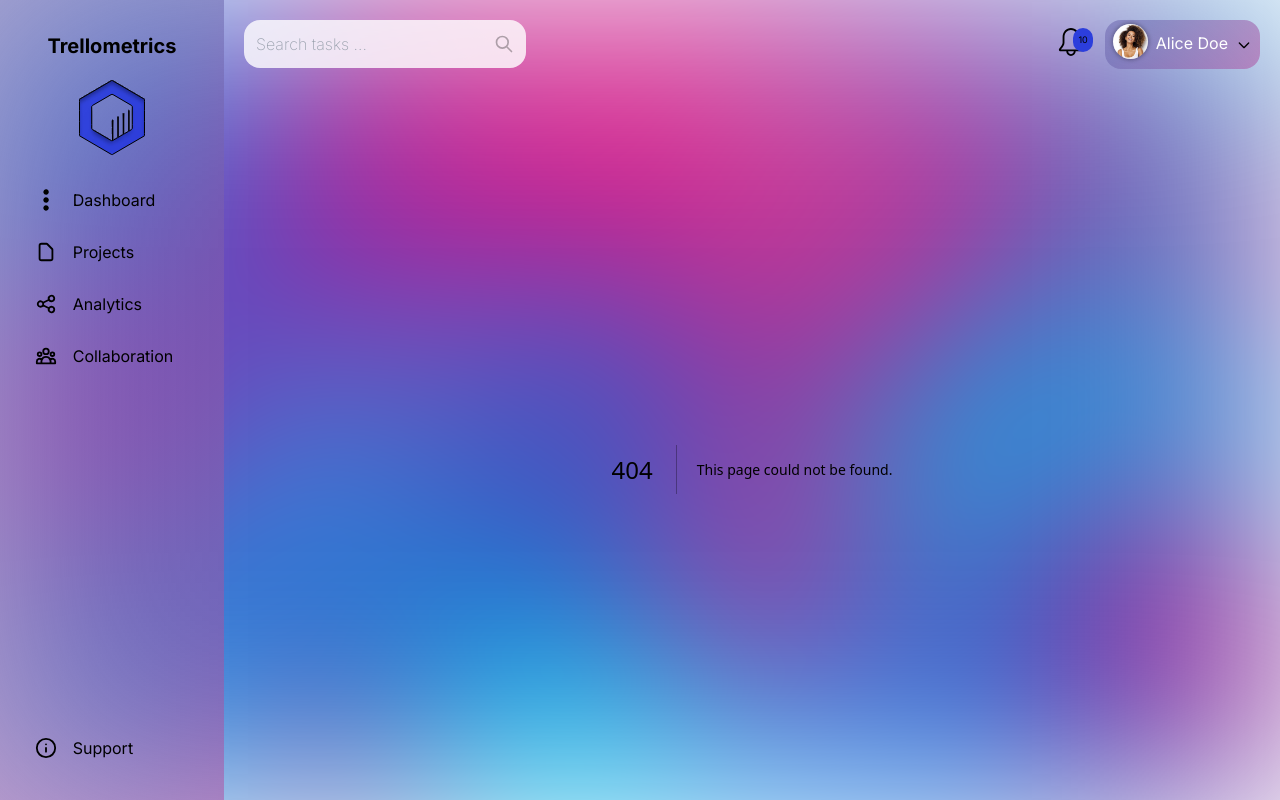
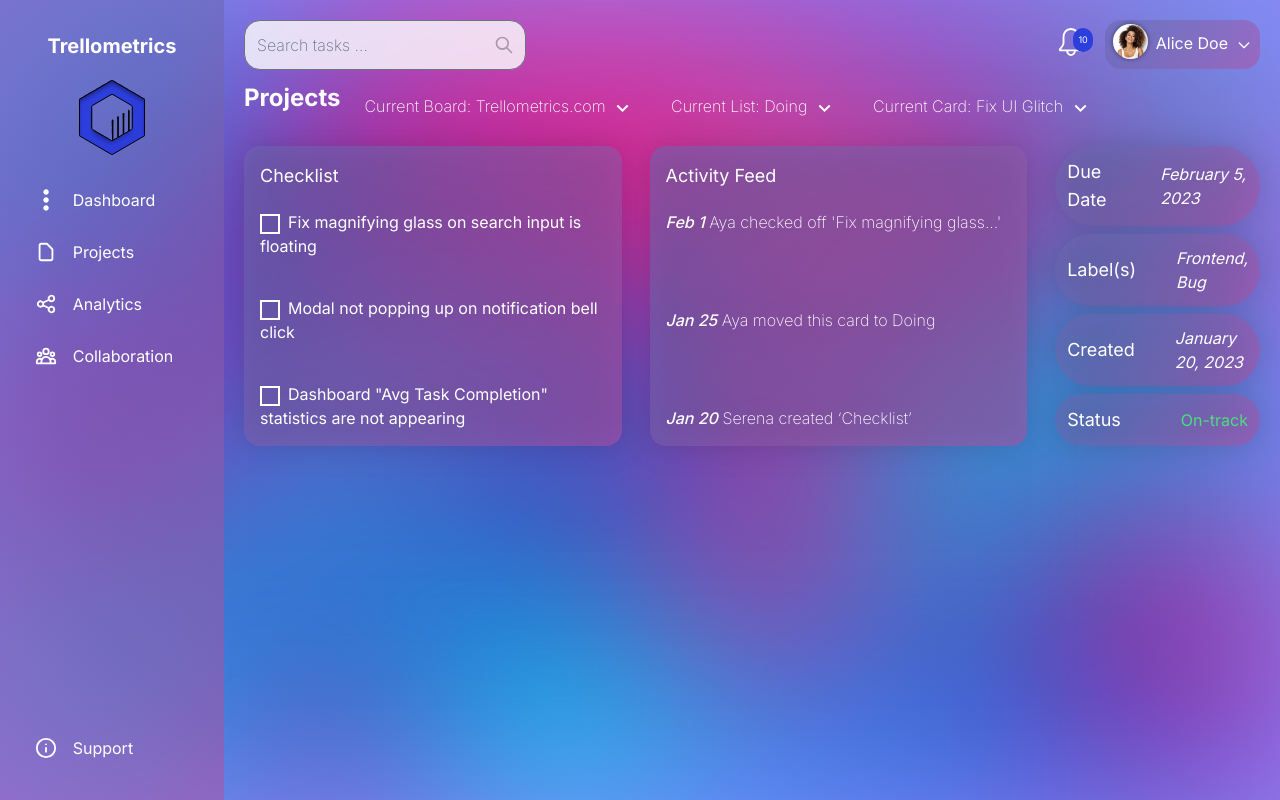
Before and after one commit to pixelRena/Trello-Dashboard, a Next.js app: page /projects in a window 1280 px wide. Before the commit this address had no page. Built offline with nearby package versions, Linux system fonts and the light colour scheme.

Commit message:
Created separate card for project information

```diff
--- /dev/null
+++ b/components/board-dropdown-items/card-items.component.jsx
@@ -0,0 +1,9 @@
+export default function CardItems() {
+    return(
+        <>
+            <button className="block hover:opacity-70 board-item pt-1 pr-2 w-full">Reusable Components</button>
+            <button className="block hover:opacity-70 board-item pt-1 pr-2 w-full">Loading SVG</button>
+            <button className="block hover:opacity-70 board-item pt-1 pr-2 w-full">Bug with API fetch</button>
+        </>
+    );
+}
--- /dev/null
+++ b/components/board-dropdown-items/list-items.component.jsx
@@ -0,0 +1,10 @@
+export default function ListItems() {
+    return(
+        <>
+            <button className="block hover:opacity-70 board-item pt-1 pr-2 w-full">To Do</button>
+            <button className="block hover:opacity-70 board-item pt-1 pr-2 w-full">Testing</button>
+            <button className="block hover:opacity-70 board-item pt-1 pr-2 w-full">Completed</button>
+            <button className="block hover:opacity-70 board-item pt-1 pr-2 w-full">Touch-ups</button>
+        </>
+    );
+}
--- a/components/board-dropdown/board-dropdown.component.jsx
+++ b/components/board-dropdown/board-dropdown.component.jsx
@@ -1,21 +1,51 @@
 import { useContext } from "react";
+import { useRouter } from "next/router";
 import { BoardContext } from "@/context/board.context";
 import { BiChevronDown } from "react-icons/bi";
-import BoardItems from "../board-items/board-items.component";
+import BoardItems from "../board-dropdown-items/board-items.component";
+import ListItems from "../board-dropdown-items/list-items.component";
+import CardItems from "../board-dropdown-items/card-items.component";
 
 export default function BoardDropdown() {
-    const { isBoardOpen, setIsBoardOpen } = useContext(BoardContext);
+    const router = useRouter();
+    const {
+        isBoardOpen, setIsBoardOpen,
+        isListOpen, setIsListOpen,
+        isCardOpen, setIsCardOpen } = useContext(BoardContext);
     // To be removed with api implementation
     const boardName = "Trellometrics.com";
+    const listName = "Doing";
+    const cardName = "Fix UI Glitch";
 
     return(
         <div className="relative font-extralight w-full text-center ">
-            <div className={`absolute rounded-2xl lg:w-fit w-full ${isBoardOpen && "bg-primary-color backdrop-blur-2xl"}`}>
-                <button className={`pt-1 pr-2 pl-2 text-l border-b-[1px] border-transparent ${!isBoardOpen &&  "lg:hover:border-white"}`} onClick={() => setIsBoardOpen(!isBoardOpen)} onBlur={() => setIsBoardOpen(false)}>Current Board: {boardName} <BiChevronDown className="inline" size={25}/></button>
-                <div className={`relative board-dropdown pt-1 pb-1 ${!isBoardOpen && "hidden"}`}>
-                    <div className="pr-2 pl-2 font-medium">Select a board:</div>
-                    <BoardItems/>
+            <div className="absolute pt-2 flex flex-col lg:pt-auto lg:gap-5 w-full lg:w-fit lg:flex-row">
+                <div className={`${isBoardOpen && "rounded-2xl bg-primary-color backdrop-blur-2xl"}`}>
+                    <button className={`pt-1 ml-2 mr-2 text-l border-b-[1px] border-transparent ${!isBoardOpen &&  "lg:hover:border-white"}`} onClick={() => setIsBoardOpen(!isBoardOpen)} onBlur={() => setIsBoardOpen(false)}>Current Board: {boardName} <BiChevronDown className="inline" size={25}/></button>
+                    <div className={`relative board-dropdown pt-1 pb-1 ${!isBoardOpen && "hidden"}`}>
+                        <div className="pr-2 pl-2 font-medium">Select a board:</div>
+                        <BoardItems/>
+                    </div>
                 </div>
+                { router.pathname === "/projects" && (
+                    <>
+                    <div className={`${isListOpen && "rounded-2xl bg-primary-color backdrop-blur-2xl"}`}>
+                        <button className={`pt-1 ml-2 mr-2 text-l border-b-[1px] border-transparent ${!isListOpen &&  "lg:hover:border-white"}`} onClick={() => setIsListOpen(!isListOpen)} onBlur={() => setIsListOpen(false)}>Current List: {listName} <BiChevronDown className="inline" size={25}/></button>
+                        <div className={`relative list-dropdown pt-1 pb-1 ${!isListOpen && "hidden"}`}>
+                            <div className="pr-2 pl-2 font-medium">Select a list:</div>
+                            <ListItems/>
+                        </div>
+                    </div>
+                    <div className={`${isCardOpen && "rounded-2xl bg-primary-color backdrop-blur-2xl"}`}>
+                        <button className={`pt-1 ml-2 mr-2 text-l border-b-[1px] border-transparent ${!isCardOpen &&  "lg:hover:border-white"}`} onClick={() => setIsCardOpen(!isCardOpen)} onBlur={() => setIsCardOpen(false)}>Current Card: {cardName} <BiChevronDown className="inline" size={25}/></button>
+                        <div className={`relative list-dropdown pt-1 pb-1 ${!isCardOpen && "hidden"}`}>
+                            <div className="pr-2 pl-2 font-medium">Select a card:</div>
+                            <CardItems/>
+                        </div>
+                    </div>
+                    </>
+                    )
+                }
             </div>
         </div>
     );
--- /dev/null
+++ b/components/card-template/projects-info-card-template.component.jsx
@@ -0,0 +1,8 @@
+export default function ProjectsInfoCardTemplate({title, children}) {
+    return(
+        <div className="p-3 gap-10 flex flex-row items-center justify-between w-full bg-primary-color h-fit drop-shadow-primary rounded-full">
+            <header className="text-lg">{title}</header>
+            <div className="italic">{children}</div>
+        </div>
+    );
+};
--- a/components/sidebar.component.jsx
+++ b/components/sidebar.component.jsx
@@ -26,7 +26,7 @@ export default function Sidebar() {
                     <span className="mx-4">Dashboard</span>
                 </Link>
 
-                <Link className="flex items-center px-4 py-2 hover:bg-white/25 transition ease-in-out duration-300 rounded-md  mb-3" href="#" onClick={() => setMenuOpen(false)}>
+                <Link className="flex items-center px-4 py-2 hover:bg-white/25 transition ease-in-out duration-300 rounded-md  mb-3" href="/projects" onClick={() => setMenuOpen(false)}>
                     <HiOutlineDocument size={22}/>
                     <span className="mx-4">Projects</span>
                 </Link>
--- a/context/board.context.jsx
+++ b/context/board.context.jsx
@@ -3,11 +3,17 @@ import { createContext, useState } from "react";
 export const BoardContext = createContext({
     isBoardOpen: false,
     setIsBoardOpen: () => {},
+    isListOpen: false,
+    setIsListOpen: () => {},
+    isCardOpen: false,
+    setIsCardOpen: () => {},
 });
 
 export const BoardContextProvider = ({ children }) => {
     const [isBoardOpen, setIsBoardOpen] = useState(false);
-    const value = { isBoardOpen, setIsBoardOpen };
+    const [isListOpen, setIsListOpen] = useState(false);
+    const [isCardOpen, setIsCardOpen] = useState(false);
+    const value = { isBoardOpen, setIsBoardOpen, isListOpen, setIsListOpen, isCardOpen, setIsCardOpen };
 
     return(
         <BoardContext.Provider value={value}>
--- a/package.json
+++ b/package.json
@@ -21,6 +21,7 @@
     "react-icons": "^4.7.1"
   },
   "devDependencies": {
+    "@tailwindcss/forms": "^0.5.3",
     "autoprefixer": "^10.4.13",
     "postcss": "^8.4.21",
     "tailwindcss": "^3.2.4"
--- /dev/null
+++ b/pages/projects.jsx
@@ -0,0 +1,48 @@
+import PageSubNavigation from "@/components/page-template/page-subnavigation.component";
+import CardTemplate from "@/components/card-template/card-template.component";
+import ProjectsInfoCardTemplate from "@/components/card-template/projects-info-card-template.component";
+
+export default function Projects() {
+    return(
+        <div className="lg:mt-0 mt-20 lg:p-0 p-5">
+            <PageSubNavigation title="Projects"/>
+            <div className="flex flex-col lg:flex-row pt-3 pb-3 gap-2">
+                <CardTemplate title="Checklist" additionalClasses="w-fit">
+                    <form className="h-full flex flex-col justify-between">
+                        <div>
+                            <input className="form-checkbox bg-transparent rounded-none border-2 border-white outline-none checked:border-white checked:bg-transparent h-5 w-5  focus:ring-transparent focus:border-none focus:outline-none focus:text-transparent hover:text-white/[.4]" type="checkbox"/>
+                            <label className="font-normal pl-2">Fix magnifying glass on search input is floating</label>
+                        </div>
+                        <div>
+                            <input className="form-checkbox bg-transparent rounded-none border-2 border-white outline-none checked:border-white checked:bg-transparent h-5 w-5  focus:ring-transparent focus:border-none focus:outline-none focus:text-transparent hover:text-white/[.4]" type="checkbox"/>
+                            <label className="font-normal pl-2">Modal not popping up on notification bell click</label>
+                        </div>
+                        <div>
+                            <input className="form-checkbox bg-transparent rounded-none border-2 border-white outline-none checked:border-white checked:bg-transparent h-5 w-5  focus:ring-transparent focus:border-none focus:outline-none focus:text-transparent hover:text-white/[.4]" type="checkbox"/>
+                            <label className="font-normal pl-2">Dashboard "Avg Task Completion" statistics are not appearing</label>
+                        </div>
+                    </form>
+                </CardTemplate>
+                <CardTemplate title="Activity Feed" additionalContentClasses="flex flex-col justify-between" additionalClasses="w-fit">
+                    <div><span className="italic font-medium">Feb 1</span> Aya checked off 'Fix magnifying glass...'</div>
+                    <div><span className="italic font-medium">Jan 25</span> Aya moved this card to Doing</div>
+                    <div><span className="italic font-medium">Jan 20</span> Serena created ‘Checklist’</div>
+                </CardTemplate>
+                <div className="flex flex-col gap-y-2 w-2/5">
+                    <ProjectsInfoCardTemplate title="Due Date">
+                        <div>February 5, 2023</div>
+                    </ProjectsInfoCardTemplate>
+                    <ProjectsInfoCardTemplate title="Label(s)">
+                        <div>Frontend, Bug</div>
+                    </ProjectsInfoCardTemplate>
+                    <ProjectsInfoCardTemplate title="Created">
+                        <div>January 20, 2023</div>
+                    </ProjectsInfoCardTemplate>
+                    <ProjectsInfoCardTemplate title="Status">
+                        <div className="text-green-400 not-italic">On-track</div>
+                    </ProjectsInfoCardTemplate>
+                </div>
+            </div>
+        </div>
+    )
+};
--- a/tailwind.config.js
+++ b/tailwind.config.js
@@ -2,6 +2,9 @@ module.exports = {
     content: [
       './pages/**/*.{js,ts,jsx,tsx}',
       './components/**/*.{js,ts,jsx,tsx}',
+    ],
+    plugins: [
+      require('@tailwindcss/forms'),
     ],
     theme: {
       extend: {
```
Also changed, not shown: components/board-dropdown-items/board-items.component.jsx (renamed from components/board-items/board-items.component.jsx), 1 other file (tests, documents, lock files or other folders).
